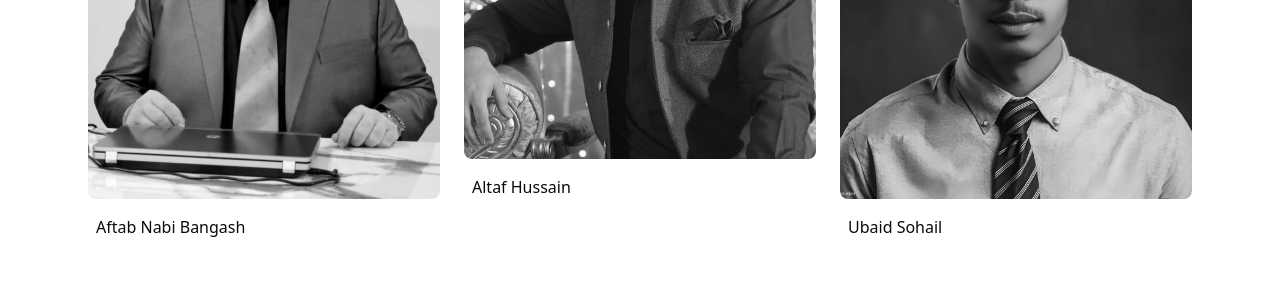
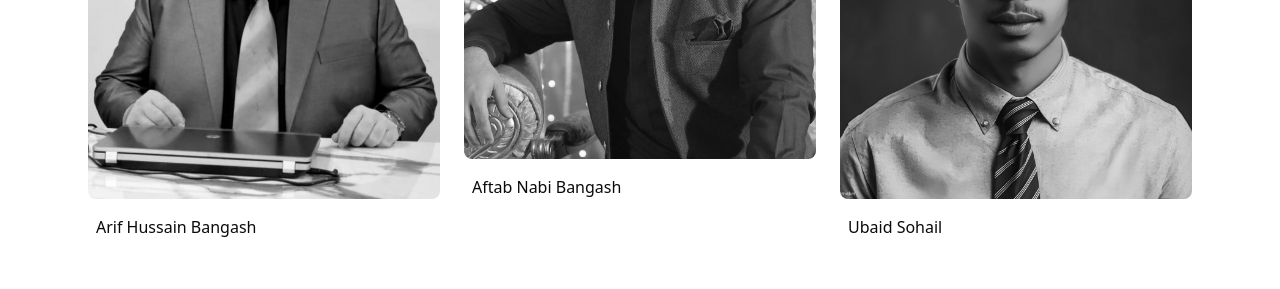
Before and after one commit to ExploitEngineer/ana-communications, a Next.js app: page / in a window 1280 px wide. Shown: the part 4795-5084 px from the top of the page. Built offline with nearby package versions, Linux system fonts and the light colour scheme.

Commit message:
refactor: change team member name

```diff
--- a/src/components/team.tsx
+++ b/src/components/team.tsx
@@ -2,12 +2,12 @@ import { cn } from "@/lib/utils";
 
 const members = [
   {
-    name: "Aftab Nabi Bangash",
+    name: "Arif Hussain Bangash",
     role: "Chief Executive Officer (CEO)",
     avatar: "/assets/images/person-2.jpeg",
   },
   {
-    name: "Altaf Hussain",
+    name: "Aftab Nabi Bangash",
     role: "Chief Executive",
     avatar: "/assets/images/person-1.jpeg",
   },
```
